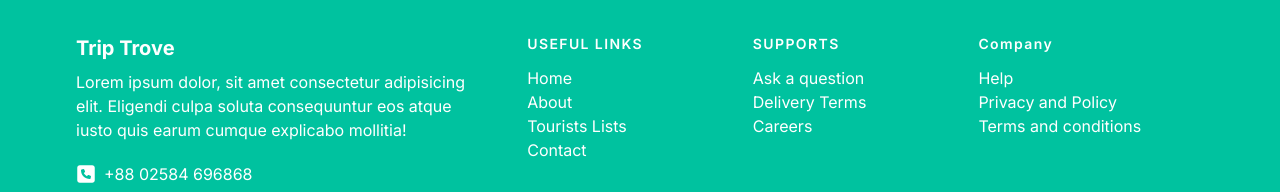
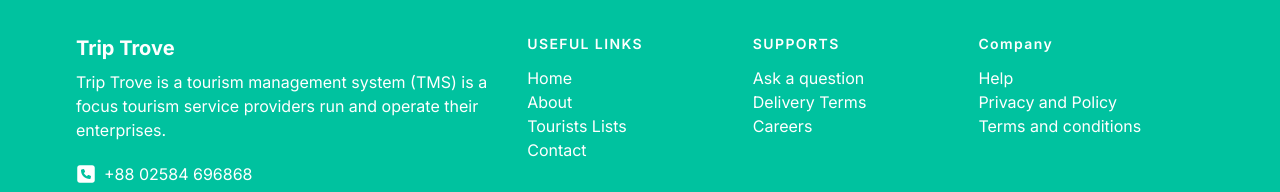
Before and after one commit to ramim-ahmed/trip-trove-tourism-management-client-side-application, a React (Vite) app: page / in a window 1280 px wide. Shown: the part 2269-2461 px from the top of the page. Built offline with nearby package versions, Linux system fonts and the light colour scheme; no server answers.

Commit message:
update-footer-content

```diff
--- a/src/components/Footer.jsx
+++ b/src/components/Footer.jsx
@@ -9,9 +9,8 @@ export default function Footer() {
           <div className="lg:w-2/5 md:w-1/2 w-full">
             <h1 className="font-bold text-xl">Trip Trove</h1>
             <p className="mt-2 pr-10">
-              Lorem ipsum dolor, sit amet consectetur adipisicing elit. Eligendi
-              culpa soluta consequuntur eos atque iusto quis earum cumque
-              explicabo mollitia!
+              Trip Trove is a tourism management system (TMS) is a focus tourism
+              service providers run and operate their enterprises.
             </p>
             <div className="mt-5 flex justify-center md:justify-start">
               <div>
```
